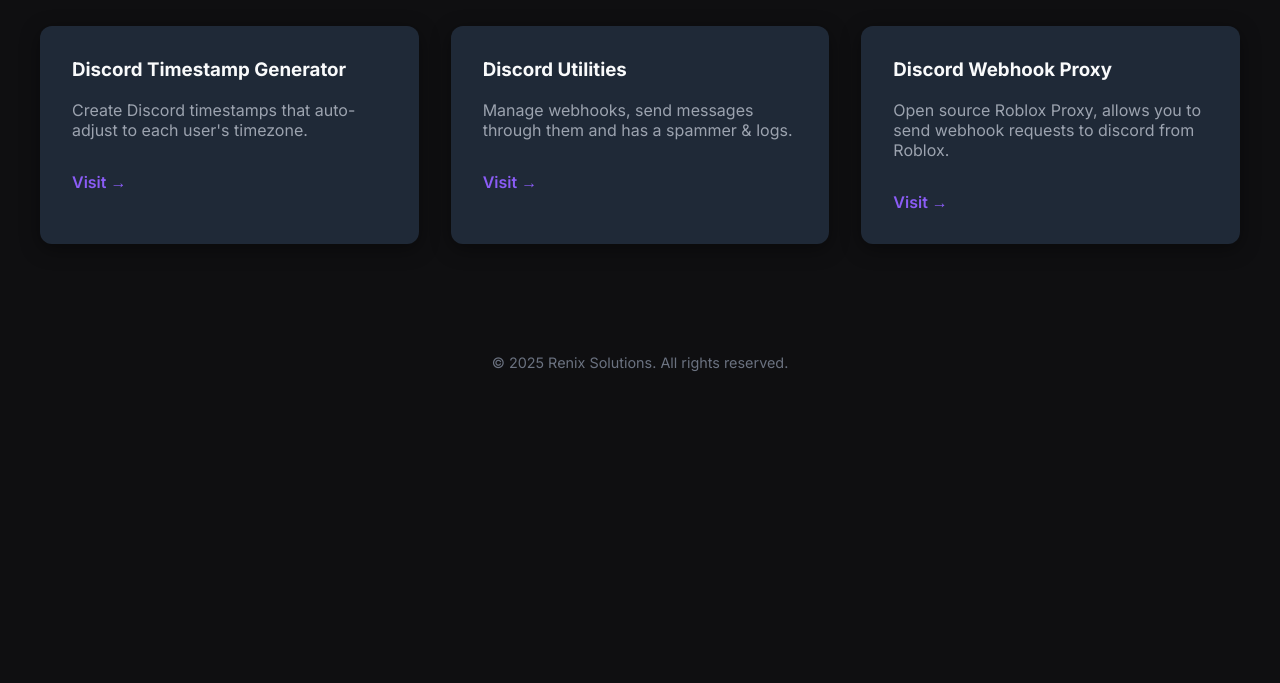
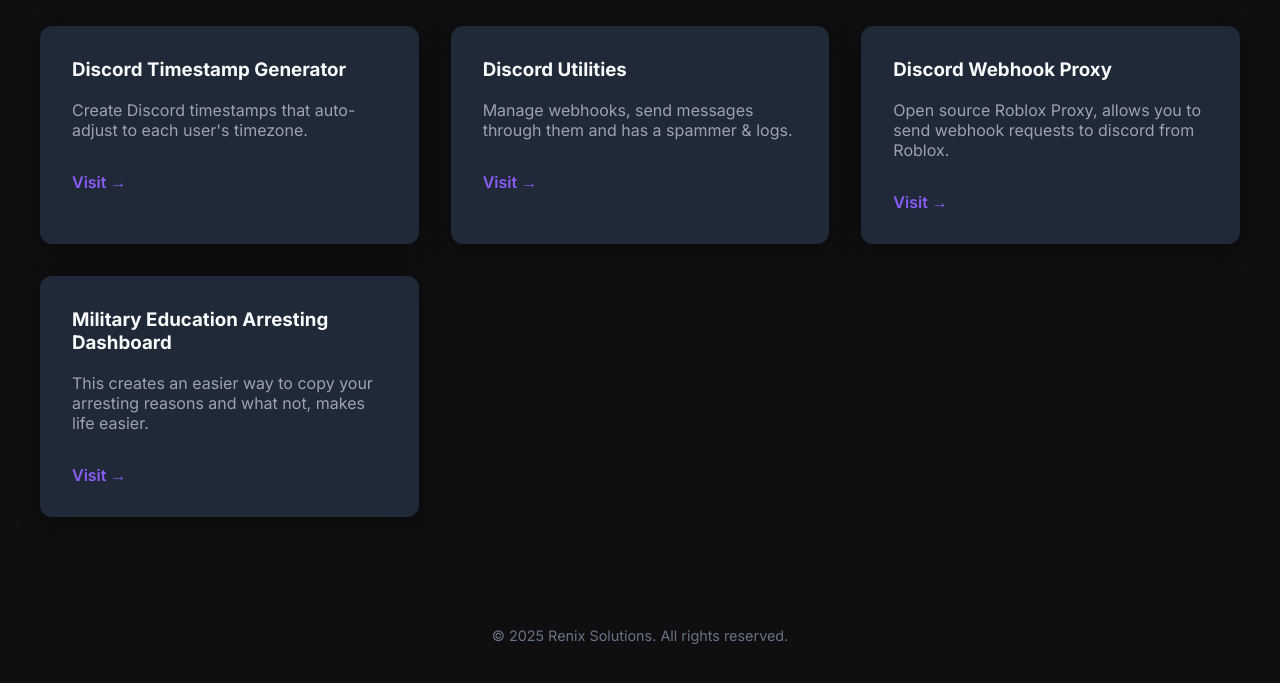
Before and after one commit to renixuntaken/Renix-Solutions, a plain HTML site: page projects.html in a window 1280 px wide. Shown: the part 237-920 px from the top of the page. Before the commit the page ends 800 px from the top, so only its background shows below. Drawn offline with Linux system fonts and the light colour scheme.

Commit message:
Update projects.html

```diff
--- a/projects.html
+++ b/projects.html
@@ -40,6 +40,12 @@
         <a href="https://proxy.renixsolutions.com/" target="_blank">Visit →</a>
       </div>
 
+      <div class="project-card">
+        <h3>Military Education Arresting Dashboard</h3>
+        <p>This creates an easier way to copy your arresting reasons and what not, makes life easier.</p>
+        <a href="https://arresting-dashboard.glitch.me/" target="_blank">Visit →</a>
+      </div>
+
 
       <!-- Add more project cards here -->
 
```
